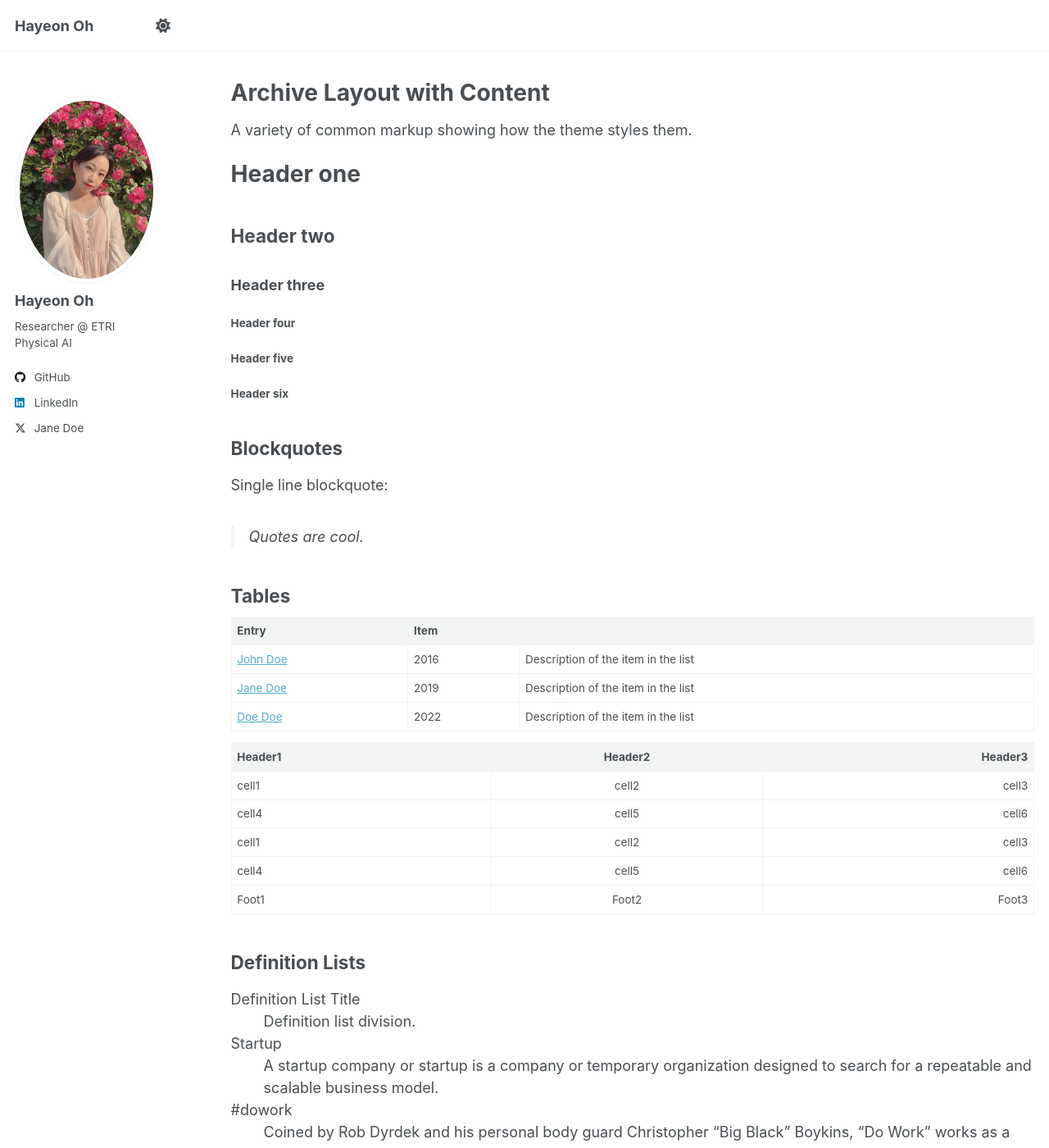
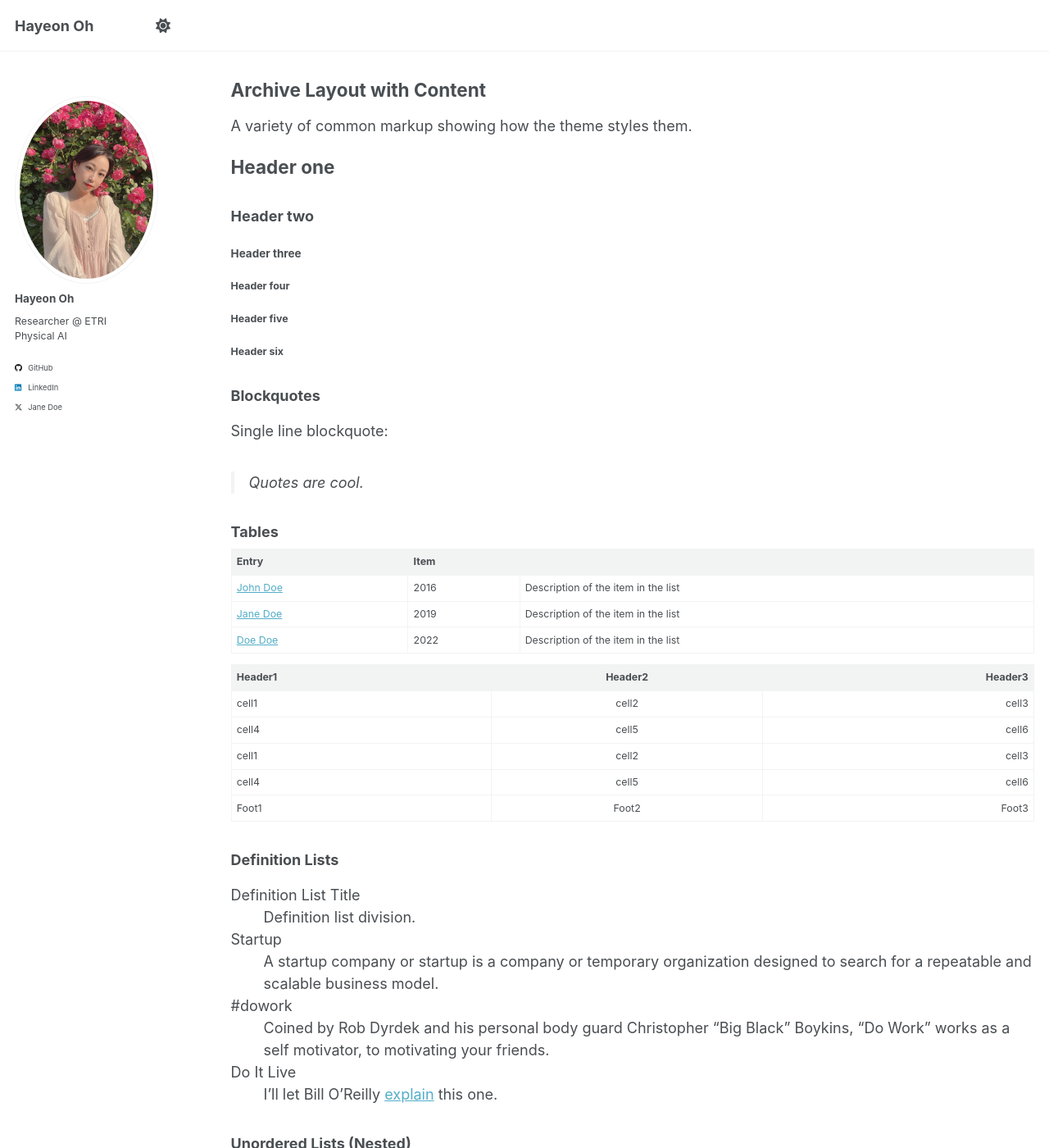
Before and after one commit to OPhD-hahao/OPhD-hahao.github.io, a Jekyll site: the page built from _pages/archive-layout-with-content.md, in a window 1280 px wide and 1400 px high. Shown: the whole window at 82% size. Built offline with Jekyll 4.4.1, drawn with Linux system fonts in a browser that asks for light colours; a script that is not in the unit is left out.

Commit message:
Reduce font size

```diff
--- a/_sass/_themes.scss
+++ b/_sass/_themes.scss
@@ -30,14 +30,14 @@
 $garamond                   : Garamond, serif;
 
 /* Type scale */
-$type-size-1                : 2.441em;  // ~39.056px
-$type-size-2                : 1.953em;  // ~31.248px
-$type-size-3                : 1.563em;  // ~25.008px
-$type-size-4                : 1.25em;   // ~20px
-$type-size-5                : 1em;      // ~16px
-$type-size-6                : 0.75em;   // ~12px
-$type-size-7                : 0.6875em; // ~11px
-$type-size-8                : 0.625em;  // ~10px
+$type-size-1                : 1.953em;  // ~31.248px
+$type-size-2                : 1.563em;  // ~25.008px
+$type-size-3                : 1.25em;   // ~20px
+$type-size-4                : 1em;      // ~16px
+$type-size-5                : 0.75em;   // ~12px
+$type-size-6                : 0.6875em; // ~11px
+$type-size-7                : 0.625em;  // ~10px
+$type-size-8                : 0.5em;    // ~8px
 
 $global-font-family         : $sans-serif;
 $header-font-family         : $sans-serif;
```
